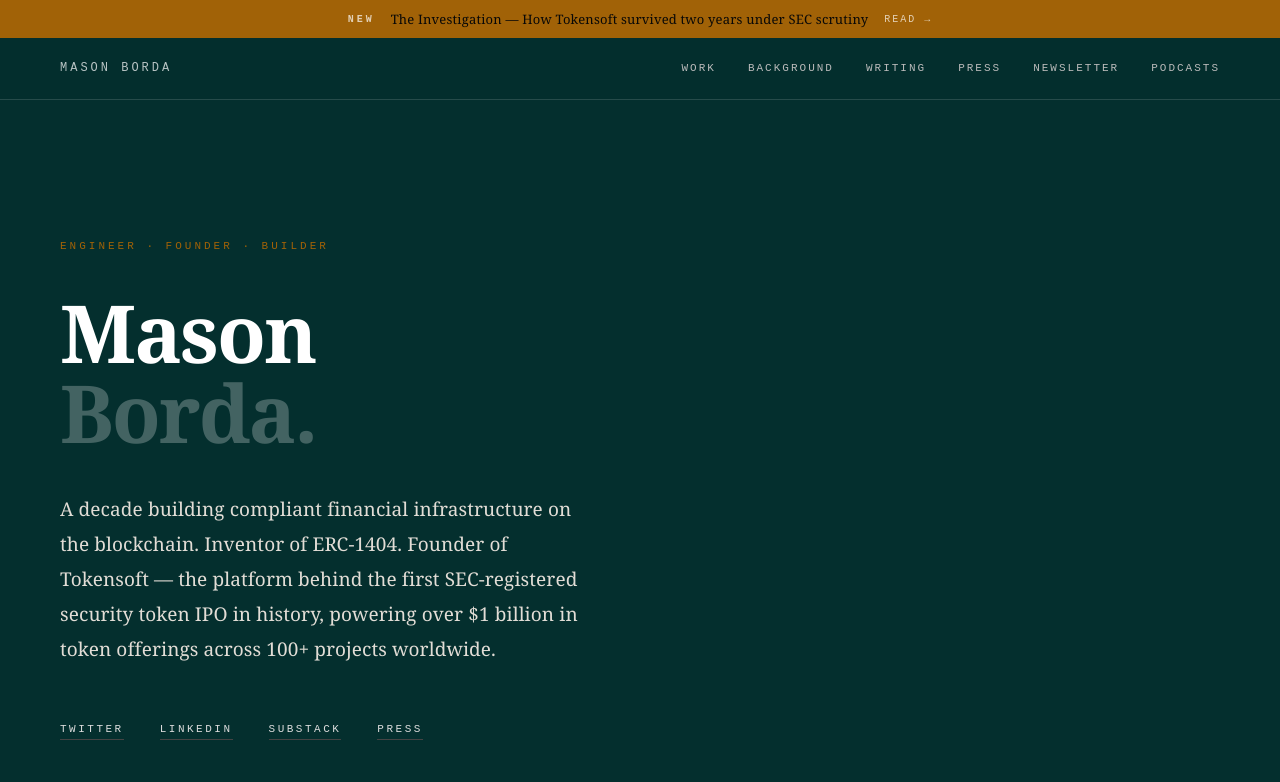
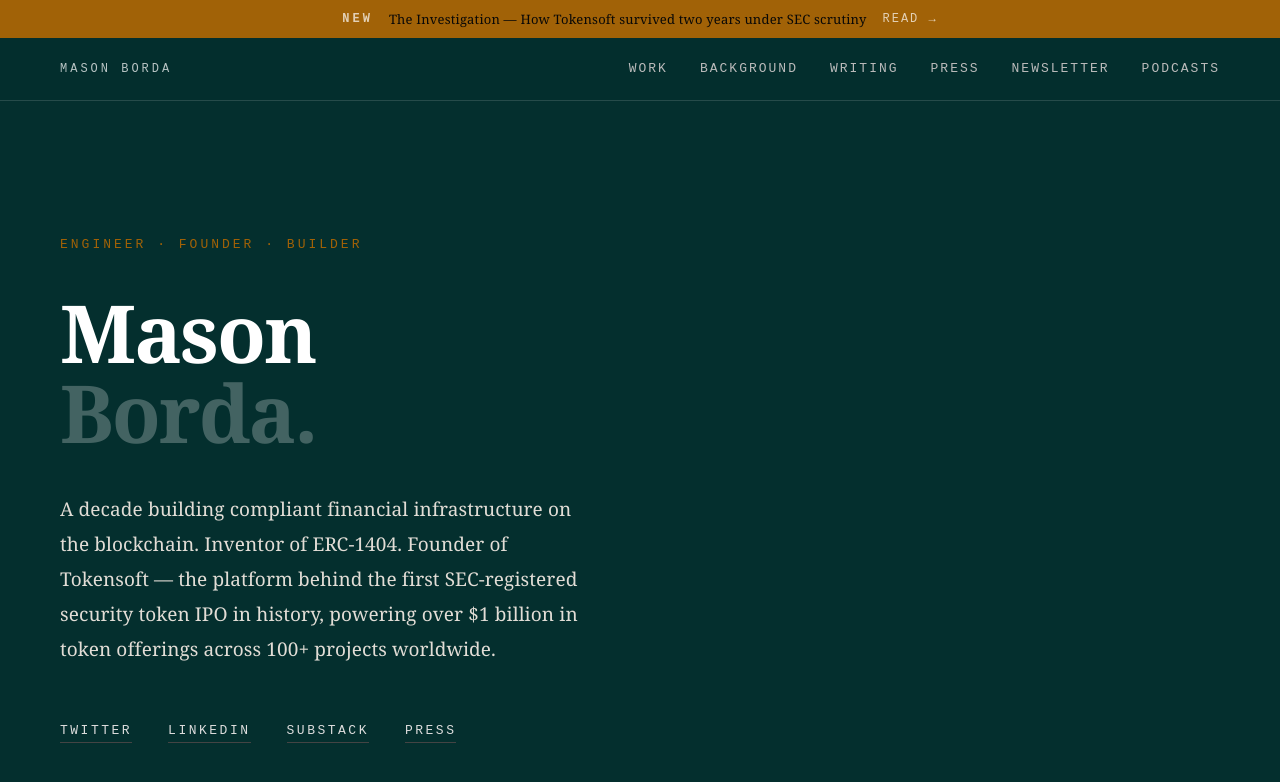
Before and after one commit to masonicGIT/masonborda, a Jekyll site: the page index.html, which Jekyll copies as it is, in a window 1280 px wide and 900 px high. Shown: the top 782 px of the window. Built offline with Jekyll 4.4.1, drawn with Linux system fonts in a browser that asks for light colours.

Commit message:
Improve small text readability: bump 10px→12px, 11px→13px, body font-weight 400→500

```diff
--- a/index.html
+++ b/index.html
@@ -97,11 +97,11 @@
   /* Body copy: Spectral for elegant readability */
   .hero-bio {
     font-family: 'Spectral', Georgia, serif;
-    font-weight: 400;
+    font-weight: 500;
   }
   .tl-desc, .venture-desc, .press-quote, .press-headline {
     font-family: 'Spectral', Georgia, serif;
-    font-weight: 400;
+    font-weight: 500;
   }
 
   /* NAV */
@@ -130,7 +130,7 @@
   }
   .nav-links a {
     font-family: 'Courier New', monospace;
-    font-size: 11px;
+    font-size: 13px;
     letter-spacing: 2px;
     text-transform: uppercase;
     color: #bbb;
@@ -150,7 +150,7 @@
   .hero-inner {}
   .hero-label {
     font-family: 'Courier New', monospace;
-    font-size: 11px;
+    font-size: 13px;
     letter-spacing: 3px;
     text-transform: uppercase;
     color: var(--gold);
@@ -172,7 +172,7 @@
     color: var(--accent);
     max-width: 540px;
     margin-bottom: 56px;
-    font-weight: 400;
+    font-weight: 500;
     letter-spacing: 0.1px;
   }
   .hero-links {
@@ -182,7 +182,7 @@
   }
   .hero-links a {
     font-family: 'Courier New', monospace;
-    font-size: 11px;
+    font-size: 13px;
     letter-spacing: 2.5px;
     text-transform: uppercase;
     color: #dddddd;
@@ -204,7 +204,7 @@
   }
   .section-label {
     font-family: 'Courier New', monospace;
-    font-size: 11px;
+    font-size: 13px;
     letter-spacing: 3px;
     text-transform: uppercase;
     color: var(--gold-light);
@@ -298,7 +298,7 @@
   }
   .venture-tag {
     font-family: 'Courier New', monospace;
-    font-size: 10px;
+    font-size: 12px;
     letter-spacing: 2px;
     text-transform: uppercase;
     color: var(--muted);
@@ -314,7 +314,7 @@
   .press-item {}
   .press-pub {
     font-family: 'Courier New', monospace;
-    font-size: 10px;
+    font-size: 12px;
     letter-spacing: 3px;
     text-transform: uppercase;
     color: var(--gold);
@@ -337,7 +337,7 @@
   }
   .press-link {
     font-family: 'Courier New', monospace;
-    font-size: 10px;
+    font-size: 12px;
     letter-spacing: 2px;
     text-transform: uppercase;
     color: var(--gold);
@@ -358,7 +358,7 @@
   }
   .footer-name {
     font-family: 'Courier New', monospace;
-    font-size: 11px;
+    font-size: 13px;
     letter-spacing: 3px;
     text-transform: uppercase;
     color: var(--muted);
@@ -369,7 +369,7 @@
   }
   .footer-links a {
     font-family: 'Courier New', monospace;
-    font-size: 10px;
+    font-size: 12px;
     letter-spacing: 2px;
     text-transform: uppercase;
     color: #bbb;
@@ -399,7 +399,7 @@
   }
   .announcement-label {
     font-family: 'Courier New', monospace;
-    font-size: 10px;
+    font-size: 12px;
     letter-spacing: 3px;
     text-transform: uppercase;
     font-weight: bold;
@@ -414,7 +414,7 @@
   }
   .announcement-cta {
     font-family: 'Courier New', monospace;
-    font-size: 10px;
+    font-size: 12px;
     letter-spacing: 2px;
     text-transform: uppercase;
     white-space: nowrap;
@@ -436,7 +436,7 @@
 
   @media (max-width: 480px) {
     .announcement-bar { padding: 8px 12px; }
-    .announcement-title { font-size: 11px; line-height: 1.4; }
+    .announcement-title { font-size: 13px; line-height: 1.4; }
     nav { margin-top: 52px; }
     .hero { padding: 130px 20px 60px; }
     h1 { font-size: 44px; }
@@ -768,7 +768,7 @@
 <!-- NEWSLETTER -->
 <section id="newsletter" style="border-top: 1px solid var(--border); padding: 80px 60px; text-align: center;">
   <div style="max-width: 520px; margin: 0 auto;">
-    <div style="font-family: 'Courier New', monospace; font-size: 10px; letter-spacing: 3px; text-transform: uppercase; color: var(--gold); margin-bottom: 20px;">Newsletter</div>
+    <div style="font-family: 'Courier New', monospace; font-size: 12px; letter-spacing: 3px; text-transform: uppercase; color: var(--gold); margin-bottom: 20px;">Newsletter</div>
     <h2 style="font-size: 28px; font-weight: 400; margin-bottom: 12px; letter-spacing: -0.5px;">Thoughts on Finance, Infrastructure & Crypto</h2>
     <p style="color: var(--muted); font-size: 15px; line-height: 1.7; margin-bottom: 32px;">Occasional writing on tokenization, AI infrastructure, and what's actually happening at the frontier of financial technology.</p>
     <iframe src="https://themasonic.substack.com/embed"
```
